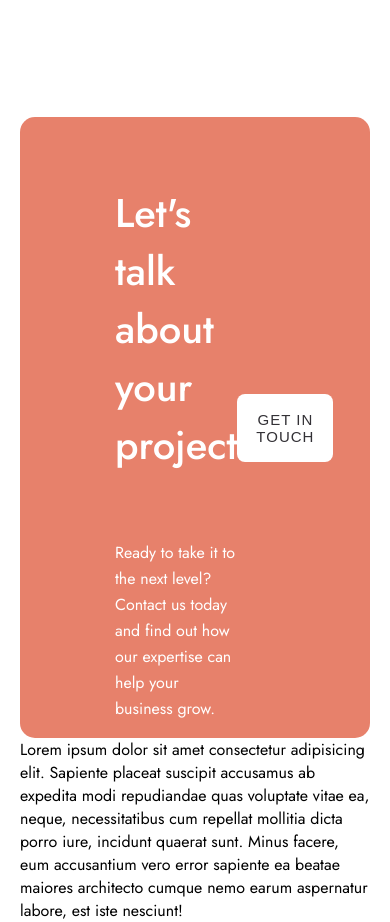
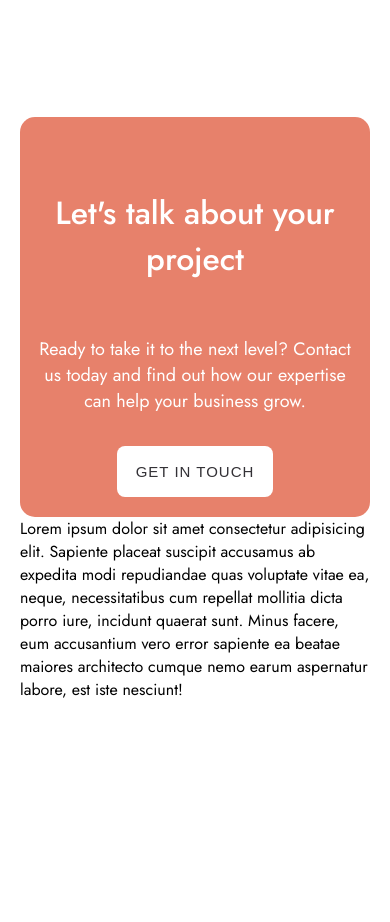
Before and after one commit to azizshukurov/designo-multi-page, a plain HTML site: page index.html in a window 390 px wide. Shown: the part 3961-4883 px from the top of the page. After the commit the page ends 4662 px from the top, so only its background shows below. Drawn offline with Linux system fonts and the light colour scheme.

Commit message:
about section responsive do

```diff
--- a/scss/_about.scss
+++ b/scss/_about.scss
@@ -32,21 +32,19 @@
         .about__footer{
             background: $section-bg;
             border-radius: 15px;
-            // display: flex;
-            // justify-content: space-between;
-            display: grid;
-            grid-template-columns: 1fr 1fr;
-            // column-gap: 150px;
-            padding: 0 95px;
+            display: flex;
+            justify-content: space-between;
+            padding: 45px 95px;
             .about__ft_info{
                 color: $white;
+                width: 55%;
                 h5{
                     font-weight: 500;
                     font-size: 40px;
                 }
                 p{
                     font-weight: 400;
-                    font-size: 16px;
+                    font-size: 18px;
                     line-height: 26px;
                 }
             }
--- a/scss/_media.scss
+++ b/scss/_media.scss
@@ -63,6 +63,12 @@
             .about__wrap{
                 column-gap: 5px;
             }
+            .about__footer{
+                padding: 35px 50px;
+                .about__ft_info{
+                    width: 60%;
+                }
+            }
         }
     }
 }
@@ -113,6 +119,19 @@
                     text-align: left;
                 }
             }
+            .about__footer{
+                flex-direction: column;
+                justify-content: center;
+                align-items: center;
+                text-align: center;
+                .about__ft_info{
+                    text-align: center;
+                    width: 100%;
+                }
+                p{
+                    margin-bottom: 32px;
+                }
+            }
         }
     }
 }
@@ -155,6 +174,13 @@
             }
         }
     }
+    .about{
+        section{
+            .about__footer{
+                padding: 20px 30px;
+            }
+        }
+    }
 }
 
 @media only screen and (max-width: 500px) {
@@ -193,6 +219,13 @@
                     text-align: center;
                 }
             }
+            .about__footer{
+                .about__ft_info{
+                    h5{
+                        font-size: 36px;
+                    }
+                }
+            }
         }
     }
 }
@@ -222,6 +255,18 @@
             }
         }
     }
+    .about{
+        section{
+            .about__footer{
+                padding: 20px 15px;
+                .about__ft_info{
+                    h5{
+                        font-size: 32px;
+                    }
+                }
+            }
+        }
+    }
 }
 
 @media only screen and (max-width: 350px) {
```
Also changed, not shown: css/style.css, 1 other file.
